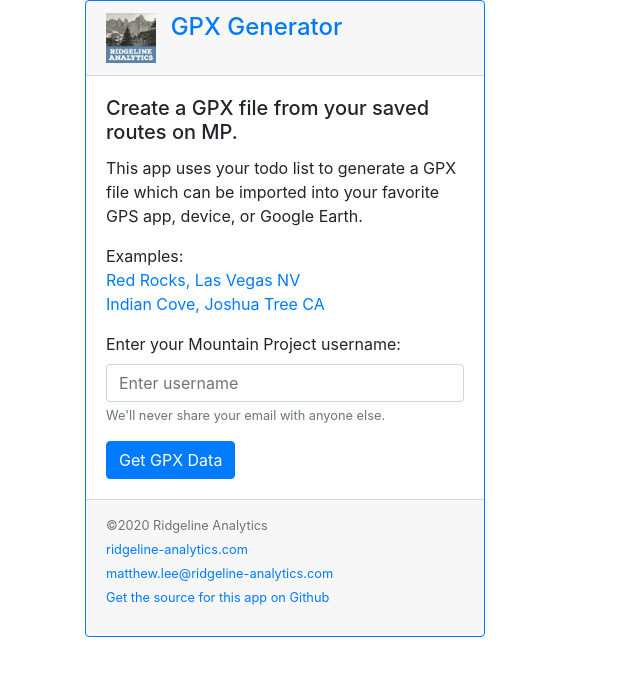
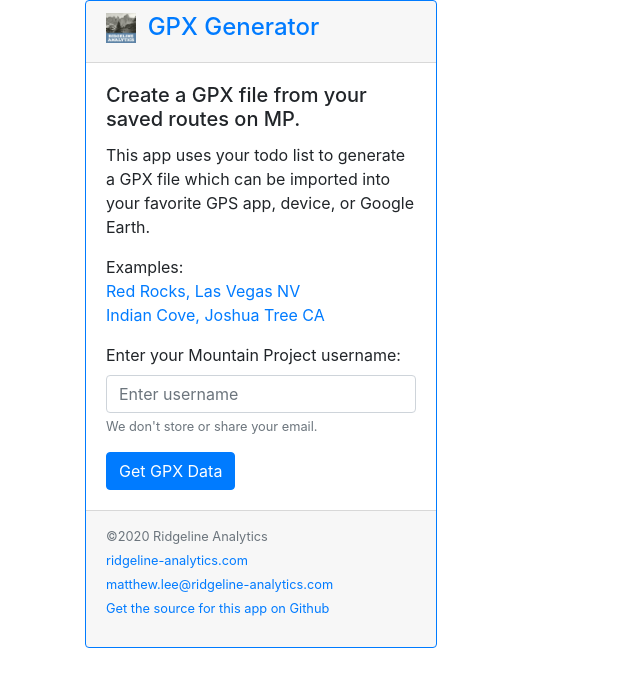
Before and after one commit to Matthew-P-Lee/MP-GPX, a Flask app: template templates/main.html in a window 1280 px wide. Shown: the top 687 px of the page, without its empty margins (0-640 px from the left). Run offline with Flask 2, Linux system fonts and the light colour scheme; the template is opened without the code that fills it, so the values that code supplies are empty; some libraries are stand-ins or nearby versions.

Commit message:
UI improvemnts

```diff
--- a/application.py
+++ b/application.py
@@ -17,9 +17,9 @@ app.secret_key = b'_5#ydhhL"F4Qewaxec]/'
 
 mpapi_gpx = MPAPI_GPX()
 
-API_LIMIT=50
-#CACHE_CLIENT_ENDPOINT = 'localhost'
-CACHE_CLIENT_ENDPOINT = 'gpx-cache.r6bmze.cfg.use2.cache.amazonaws.com'
+API_LIMIT=500
+CACHE_CLIENT_ENDPOINT = 'localhost'
+#CACHE_CLIENT_ENDPOINT = 'gpx-cache.r6bmze.cfg.use2.cache.amazonaws.com'
 CACHE_PORT = 11211
 CACHE_EXPIRE = 10800
 
--- a/templates/main.html
+++ b/templates/main.html
@@ -7,27 +7,19 @@
 
   <meta name="description" content="MP Todo GPX Generator lets you generate a GPX file from your todo list." />
   <meta name="author" content="Matthew Lee">
-  <meta name="viewport" content="width=device-width, initial-scale=1, shrink-to-fit=no">
+  <meta name="viewport" content="width=device-width, initial-scale=1">
   <link href="{{ url_for('static', filename='bootstrap.min.css') }}" rel="stylesheet">
-  <!-- Global site tag (gtag.js) - Google Analytics -->
-  <script async src="https://www.googletagmanager.com/gtag/js?id=UA-169269310-1"></script>
-  <script>
-  window.dataLayer = window.dataLayer || [];
-  function gtag(){dataLayer.push(arguments);}
-  gtag('js', new Date());
-  gtag('config', 'UA-169269310-1');
-  </script>
 </head>
 
 <body>
 	<div class="container">
-	<div class="card w-45 border-primary mb-3" style="width: 25rem;">
+	<div class="card w-45 border-primary mb-3" style="width: 22rem;">
 		<div class="card-header">
 			<div class="row">
-				<div class="col-sm-2">
-					<a href= "/"><img width="50px" src="{{url_for('static',filename='ridgeline-logo.png')}}" /></a>
+				<div class="col-2">
+					<a href= "/"><img width="30px" src="{{url_for('static',filename='ridgeline-logo.png')}}" /></a>
 				</div>
-				<div class="col">
+				<div class="col-">
 					<a href="/"><h4>GPX Generator</h4></a>
 				</div>
 			</div>
@@ -51,6 +43,10 @@
 
 		{% if profile %}
 
+		{% if profile.avatar %}
+		<img class="card-img-top" src="{{profile.avatar}}" />
+		{% endif %}
+
 		<h5 class="card-title">{{profile.name}}</h5>
     	<p class="card-text">
     		{{profile.personalText}}
@@ -58,7 +54,6 @@
     	</p>
 
 		<ul class="list-group">
-			<li class="list-group-item""><img src="{{profile.avatar}}"></li>
 			<li class="list-group-item">Member Since: {{profile.memberSince}}</li>
 
 			{% if username %}
@@ -107,7 +102,7 @@
 		<div class="form-group">
 			<label for="username">Enter your Mountain Project username:</label>
 			<input type="email" class="form-control" name="username" id="username" aria-describedby="emailHelp" placeholder="Enter username" required />
-   		 	<small id="emailHelp" class="form-text text-muted">We'll never share your email with anyone else.</small>
+   		 	<small id="emailHelp" class="form-text text-muted">We don't store or share your email.</small>
 		</div>
 			<button type="submit" class="btn btn-primary" value="Get GPX Data">Get GPX Data</button>
 		</form>
--- a/tests.py
+++ b/tests.py
@@ -18,10 +18,15 @@ class TestMPAPI_GPX(unittest.TestCase):
 		#print(todos)
 		self.assertTrue(todos)
 
+	def test_GetEmptyTodos(self):
+		todos = MPAPI_GPX().getToDos('a@a.com',0)
+		self.assertFalse(todos)
+
 	def test_GetRoutes(self):
 		routes = MPAPI_GPX().getRoutes(self.MP_USER,self.MP_TEST_ROUTE_ID)
 		#print(routes)
 		self.assertTrue(routes)
 
+
 if __name__ == '__main__':
     unittest.main()
```
